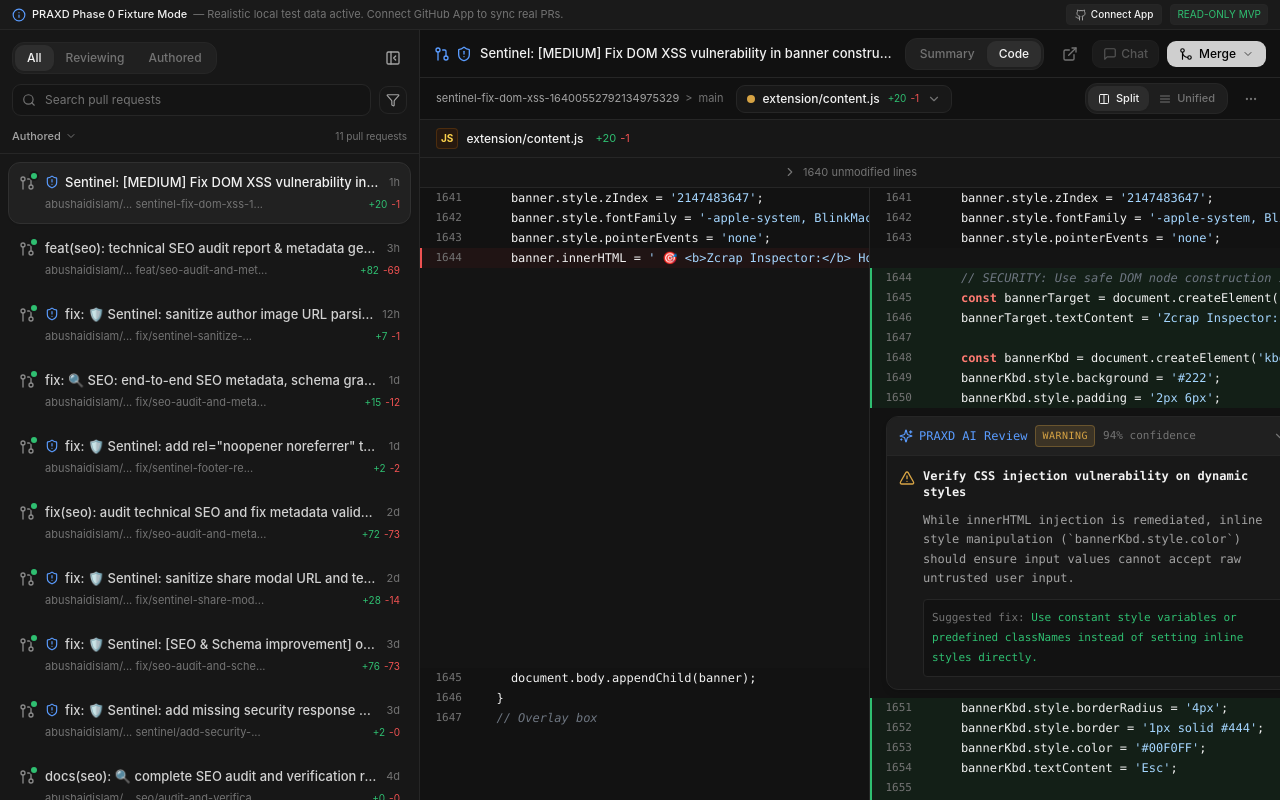
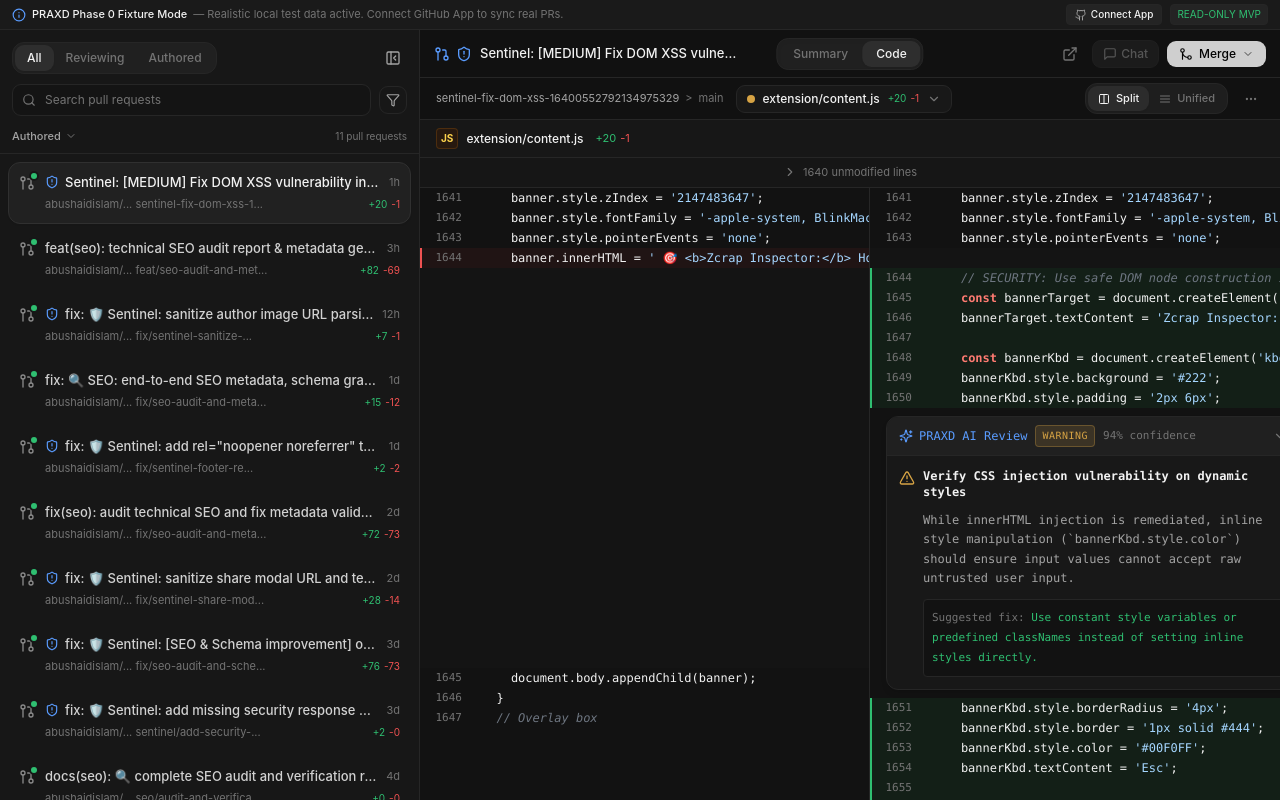
Before and after one commit to abushaidislam/PRAXD, a Next.js app: page / in a window 1280 px wide. Built offline with nearby package versions, Linux system fonts and the light colour scheme.

Commit message:
fix(ui): center Summary and Code segmented tabs in main content header

```diff
--- a/components/workspace-header.tsx
+++ b/components/workspace-header.tsx
@@ -29,14 +29,14 @@ export function WorkspaceHeader({
   const hasShield = pr?.title.toLowerCase().includes("sentinel");
 
   return (
-    <header className="h-[48px] px-3.5 border-b border-praxd-border-soft bg-praxd-bg flex items-center justify-between shrink-0 select-none z-10">
+    <header className="relative h-[48px] px-3.5 border-b border-praxd-border-soft bg-praxd-bg flex items-center justify-between shrink-0 select-none z-10">
       {/* Left PR identity & sidebar reveal toggle */}
-      <div className="flex items-center gap-2.5 min-w-0 pr-3">
+      <div className="flex items-center gap-2.5 min-w-0 flex-1 max-w-[calc(50%-100px)] pr-3 z-10">
         {!isSidebarOpen && (
           <button
             type="button"
             onClick={onToggleSidebar}
-            className="p-1.5 rounded-md hover:bg-[#202020] text-praxd-text-secondary hover:text-praxd-text transition-colors mr-1"
+            className="p-1.5 rounded-md hover:bg-[#202020] text-praxd-text-secondary hover:text-praxd-text transition-colors mr-1 shrink-0"
             title="Expand inbox (Ctrl+B)"
             aria-label="Expand inbox sidebar"
           >
@@ -51,7 +51,7 @@ export function WorkspaceHeader({
           </div>
 
           <h1
-            className="text-[13px] font-medium text-praxd-text truncate max-w-[280px] sm:max-w-[400px] md:max-w-[500px]"
+            className="text-[13px] font-medium text-praxd-text truncate"
             title={pr?.title || "No PR Selected"}
           >
             {pr?.title || "Select a pull request"}
@@ -59,22 +59,22 @@ export function WorkspaceHeader({
         </div>
       </div>
 
-      {/* Center/Right: Summary / Code Segmented Tabs */}
-      <div className="flex items-center gap-3 shrink-0">
+      {/* Center: Summary / Code Segmented Tabs (Always exactly centered in main content) */}
+      <div className="absolute left-1/2 top-1/2 -translate-x-1/2 -translate-y-1/2 z-20 pointer-events-auto">
         <div
           role="tablist"
           aria-label="Workspace View"
-          className="flex items-center p-0.5 rounded-lg bg-[#202020] border border-praxd-border-soft"
+          className="flex items-center p-0.5 rounded-lg bg-[#202020] border border-praxd-border-soft shadow-inner"
         >
           <button
             role="tab"
             aria-selected={activeView === "summary"}
             onClick={() => onViewChange("summary")}
             className={cn(
-              "px-3 py-1 text-[12px] font-medium rounded-md transition-colors",
+              "px-3.5 py-1 text-[12px] font-medium rounded-md transition-all duration-150",
               activeView === "summary"
                 ? "bg-[#2e2e2e] text-praxd-text shadow-sm"
-                : "text-praxd-text-muted hover:text-praxd-text-secondary"
+                : "text-praxd-text-muted hover:text-praxd-text-secondary hover:bg-[#252525]"
             )}
           >
             Summary
@@ -84,18 +84,19 @@ export function WorkspaceHeader({
             aria-selected={activeView === "code"}
             onClick={() => onViewChange("code")}
             className={cn(
-              "px-3 py-1 text-[12px] font-medium rounded-md transition-colors",
+              "px-3.5 py-1 text-[12px] font-medium rounded-md transition-all duration-150",
               activeView === "code"
                 ? "bg-[#2e2e2e] text-praxd-text shadow-sm"
-                : "text-praxd-text-muted hover:text-praxd-text-secondary"
+                : "text-praxd-text-muted hover:text-praxd-text-secondary hover:bg-[#252525]"
             )}
           >
             Code
           </button>
         </div>
+      </div>
 
       {/* Right Actions: External link, Chat affordance, Merge guardrail button */}
-        <div className="flex items-center gap-2">
+      <div className="flex items-center justify-end gap-2 shrink-0 z-10 pl-3">
         {/* External GitHub link */}
         <a
           href={pr ? `https://github.com/${pr.repoOwner}/${pr.repoName}/pull/${pr.number}` : "#"}
@@ -138,7 +139,6 @@ export function WorkspaceHeader({
           </div>
         </div>
       </div>
-      </div>
     </header>
   );
 }
```
Lines whose indentation alone changed are shown as unchanged.
